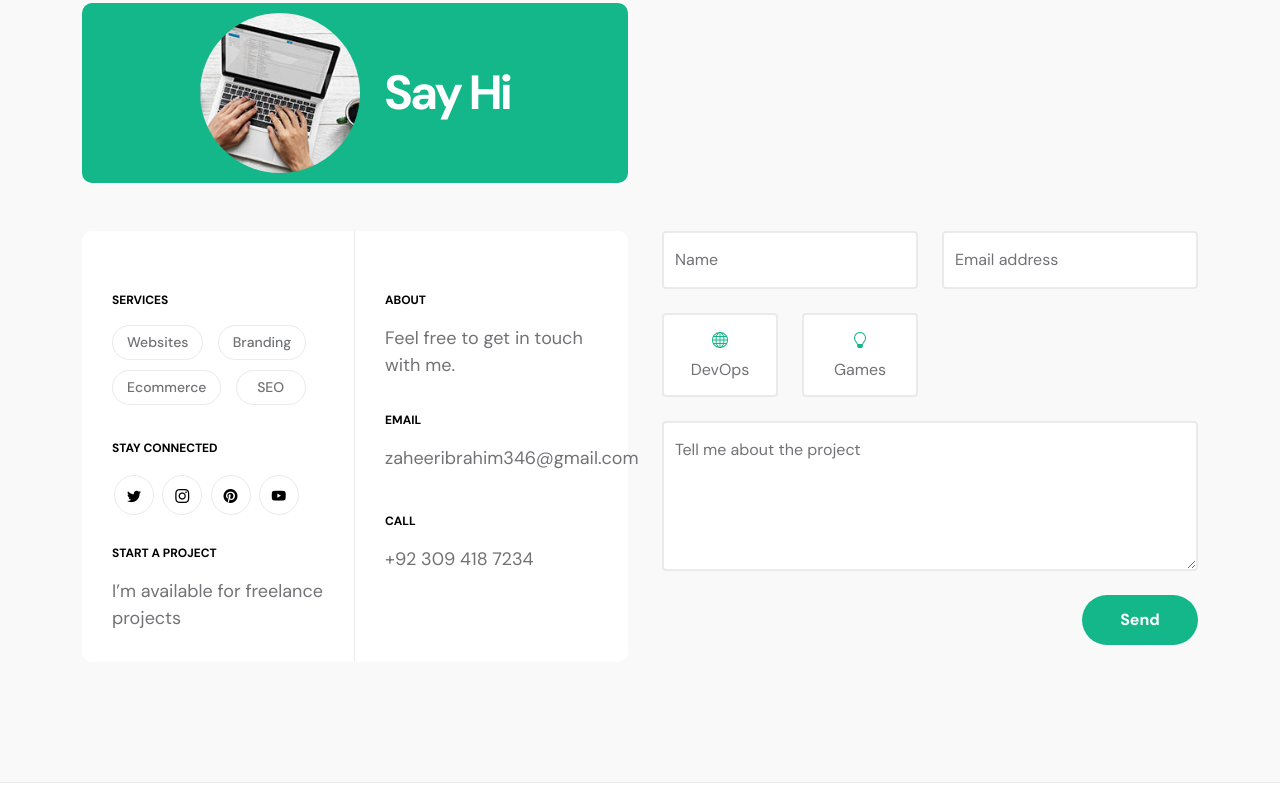
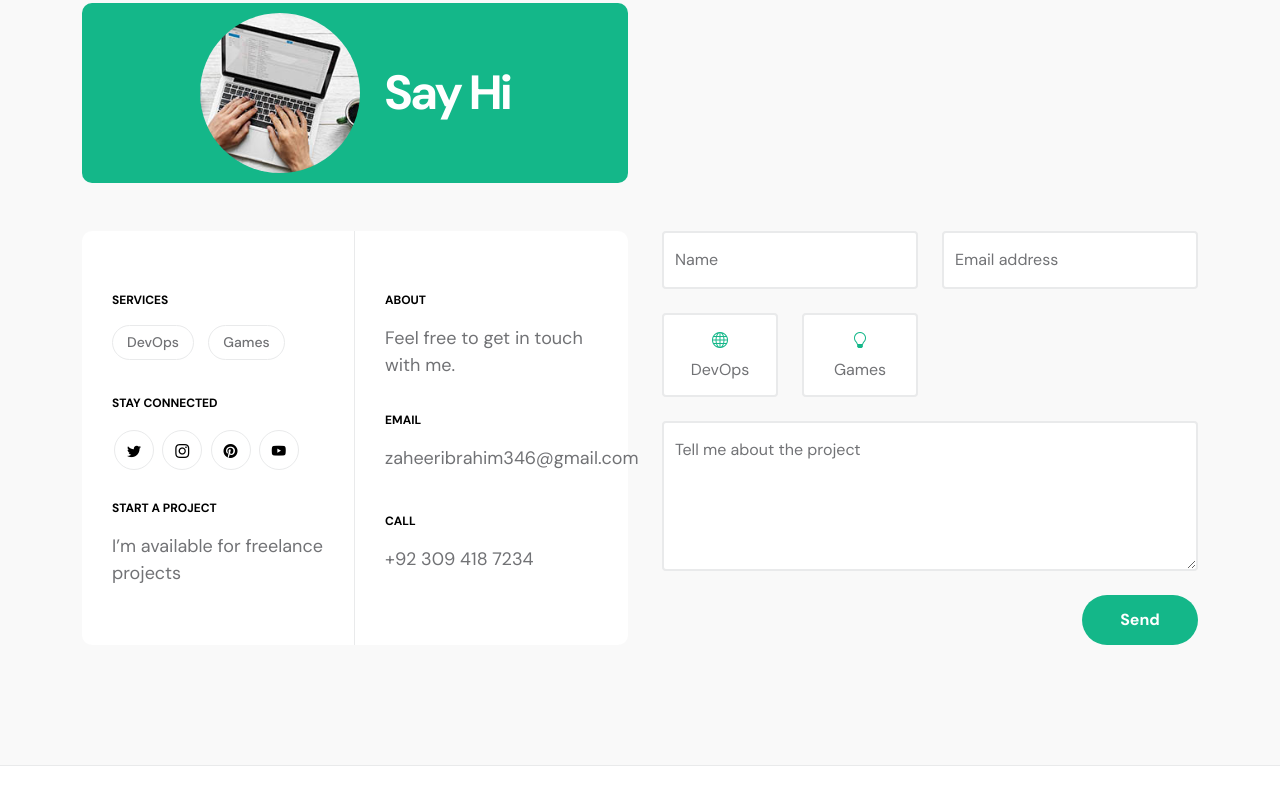
Before and after one commit to ibrahim-zaheer/portfolioWebsiteCode, a plain HTML site: page index.html in a window 1280 px wide. Shown: the part 5334-6139 px from the top of the page. Drawn offline with Linux system fonts and the light colour scheme.

Commit message:
2nd changes

```diff
--- a/index.html
+++ b/index.html
@@ -433,13 +433,11 @@ https://templatemo.com/tm-578-first-portfolio
                                     <strong class="site-footer-title d-block mb-3">Services</strong>
 
                                     <ul class="footer-menu">
-                                        <li class="footer-menu-item"><a href="#" class="footer-menu-link">Websites</a></li>
+                                        <li class="footer-menu-item"><a href="#" class="footer-menu-link">DevOps</a></li>
 
-                                        <li class="footer-menu-item"><a href="#" class="footer-menu-link">Branding</a></li>
+                                        <li class="footer-menu-item"><a href="#" class="footer-menu-link">Games</a></li>
 
-                                        <li class="footer-menu-item"><a href="#" class="footer-menu-link">Ecommerce</a></li>
 
-                                        <li class="footer-menu-item"><a href="#" class="footer-menu-link">SEO</a></li>
                                     </ul>
 
                                     <strong class="site-footer-title d-block mt-4 mb-3">Stay connected</strong>
```
